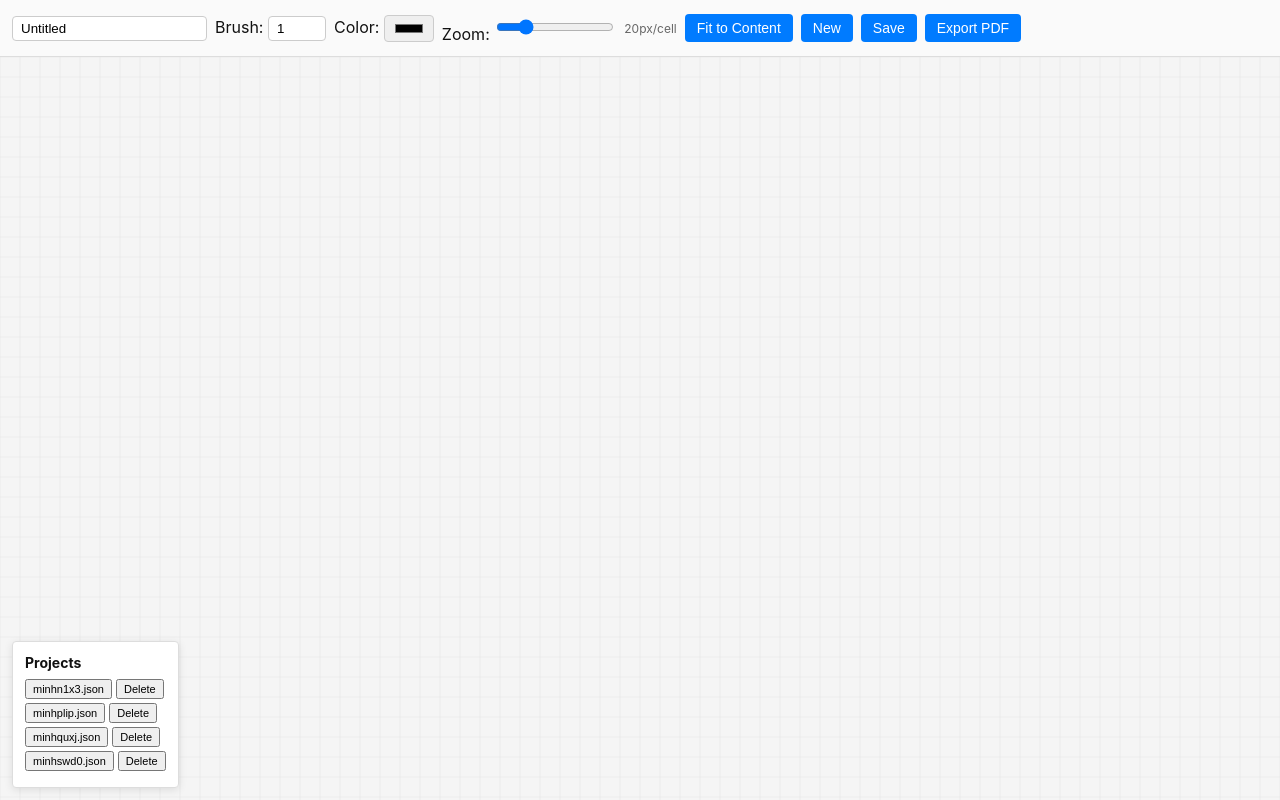
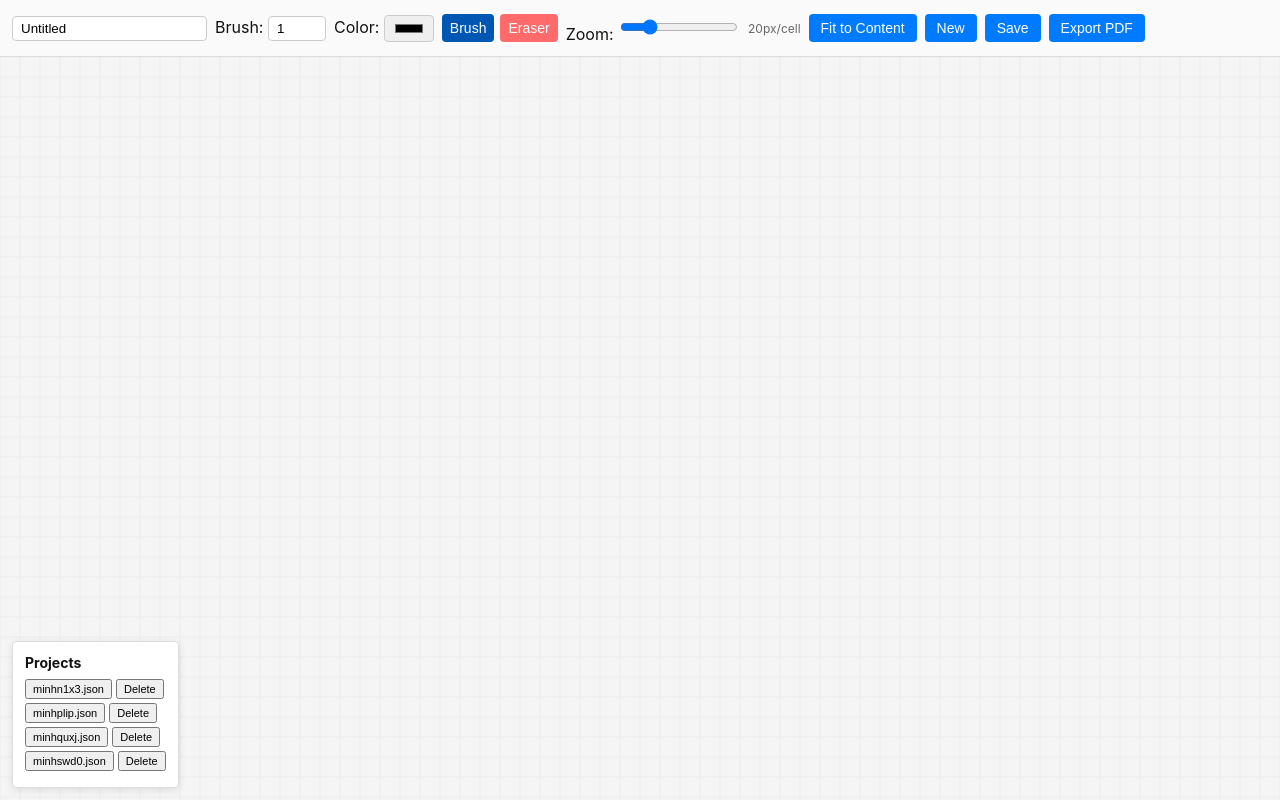
Before and after one commit to jmfisherr/knit-designer, a Next.js app: page / in a window 1280 px wide. Built offline with nearby package versions, Linux system fonts and the light colour scheme.

Commit message:
Add eraser tool to allow for clearing of cell data.

```diff
--- a/components/GridDesigner.js
+++ b/components/GridDesigner.js
@@ -5,6 +5,7 @@ export default function GridDesigner() {
   const [grid, setGrid] = useState({})
   const [color, setColor] = useState('#000000')
   const [brush, setBrush] = useState(1)
+  const [tool, setTool] = useState('brush') // 'brush' or 'eraser'
   const [projectId, setProjectId] = useState(null)
   const [projectName, setProjectName] = useState('Untitled')
   const [projects, setProjects] = useState([])
@@ -106,7 +107,8 @@ export default function GridDesigner() {
     // Left-click: draw
     isDrawing.current = true
     const [x, y] = pixelToGrid(e.clientX, e.clientY)
-    applyBrush(x, y, color)
+    const col = tool === 'eraser' ? null : color
+    applyBrush(x, y, col)
   }
 
   function handleMouseMove(e) {
@@ -119,7 +121,8 @@ export default function GridDesigner() {
     } else if (isDrawing.current) {
       // Drawing
       const [x, y] = pixelToGrid(e.clientX, e.clientY)
-      applyBrush(x, y, color)
+      const col = tool === 'eraser' ? null : color
+      applyBrush(x, y, col)
     }
   }
 
@@ -316,6 +319,16 @@ export default function GridDesigner() {
         <input type="text" placeholder="Project name" value={projectName} onChange={e => setProjectName(e.target.value)} />
         <label>Brush: <input type="number" value={brush} onChange={e => setBrush(Number(e.target.value))} min={1} max={8} /></label>
         <label>Color: <input type="color" value={color} onChange={e => setColor(e.target.value)} /></label>
+        <div style={{ display: 'flex', gap: 6, alignItems: 'center' }}>
+          <button
+            onClick={() => setTool('brush')}
+            style={{ background: tool === 'brush' ? '#0056b3' : '#007bff', color: 'white', padding: '6px 8px', borderRadius: 4 }}
+          >Brush</button>
+          <button
+            onClick={() => setTool('eraser')}
+            style={{ background: tool === 'eraser' ? '#d9534f' : '#ff6b6b', color: 'white', padding: '6px 8px', borderRadius: 4 }}
+          >Eraser</button>
+        </div>
         <label>Zoom: <input type="range" value={zoom} onChange={e => setZoom(Number(e.target.value))} min={5} max={100} style={{ width: '100px' }} /></label>
         <span>{zoom}px/cell</span>
         <button onClick={fitToContent}>Fit to Content</button>
@@ -346,7 +359,7 @@ export default function GridDesigner() {
         onMouseLeave={handleMouseUp}
         onContextMenu={handleContextMenu}
         onWheel={handleWheel}
-        style={{ flex: 1, background: '#f5f5f5', cursor: isDrawing.current ? 'crosshair' : 'grab' }}
+        style={{ flex: 1, background: '#f5f5f5', cursor: tool === 'eraser' ? 'cell' : 'crosshair' }}
       />
     </div>
   )
```
